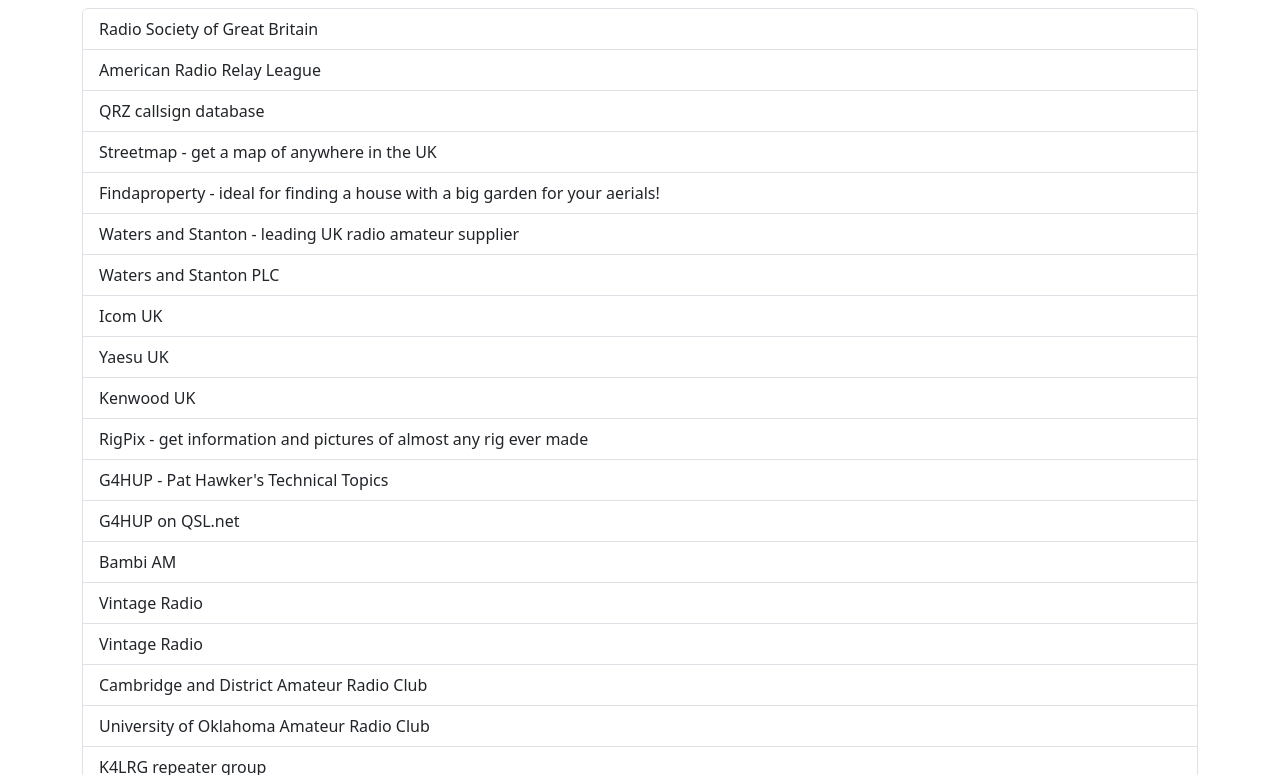
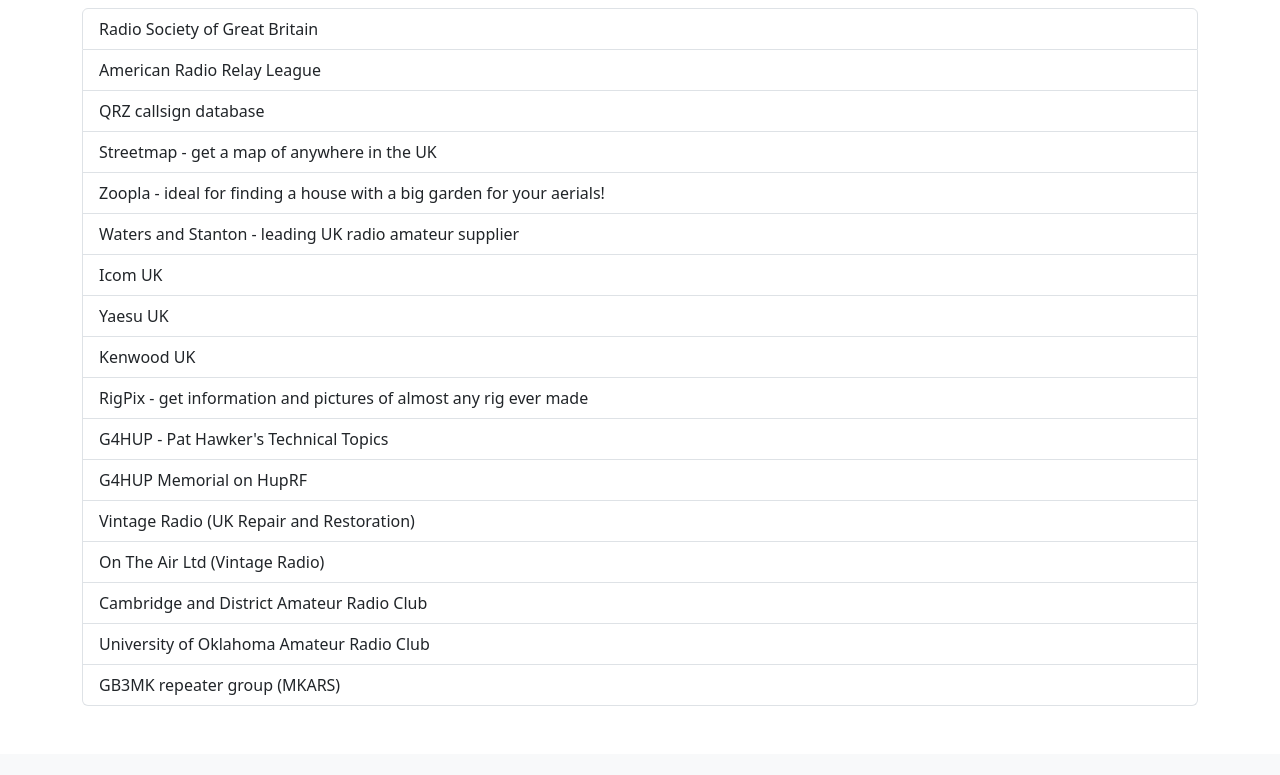
Before and after one commit to g0our/g0our-website, a plain HTML site: page hamlinks.html in a window 1280 px wide. Shown: the part 177-952 px from the top of the page. Drawn offline with nearby package versions, Linux system fonts and the light colour scheme.

Commit message:
fix: Clarify vintage radio link descriptions

```diff
--- a/hamlinks.html
+++ b/hamlinks.html
@@ -31,26 +31,23 @@
         <h1>Amateur Radio Links</h1>
         <hr>
         <div class="list-group">
-            <a href="http://www.rsgb.org.uk/" class="list-group-item list-group-item-action" target="_blank" rel="noopener noreferrer">Radio Society of Great Britain</a>
+            <a href="https://rsgb.org/" class="list-group-item list-group-item-action" target="_blank" rel="noopener noreferrer">Radio Society of Great Britain</a>
             <a href="http://www.arrl.org/" class="list-group-item list-group-item-action" target="_blank" rel="noopener noreferrer">American Radio Relay League</a>
             <a href="http://www.qrz.com/" class="list-group-item list-group-item-action" target="_blank" rel="noopener noreferrer">QRZ callsign database</a>
             <a href="http://www.streetmap.co.uk/" class="list-group-item list-group-item-action" target="_blank" rel="noopener noreferrer">Streetmap - get a map of anywhere in the UK</a>
-            <a href="http://www.findaproperty.com" class="list-group-item list-group-item-action" target="_blank" rel="noopener noreferrer">Findaproperty - ideal for finding a house with a big garden for your aerials!</a>
-            <a href="http://www.watersandstanton.co.uk/" class="list-group-item list-group-item-action" target="_blank" rel="noopener noreferrer">Waters and Stanton - leading UK radio amateur supplier</a>
-            <a href="http://www.wsplc.com/" class="list-group-item list-group-item-action" target="_blank" rel="noopener noreferrer">Waters and Stanton PLC</a>
+            <a href="https://www.zoopla.co.uk/" class="list-group-item list-group-item-action" target="_blank" rel="noopener noreferrer">Zoopla - ideal for finding a house with a big garden for your aerials!</a>
+            <a href="https://www.hamradiostore.co.uk/" class="list-group-item list-group-item-action" target="_blank" rel="noopener noreferrer">Waters and Stanton - leading UK radio amateur supplier</a>
             <a href="http://www.icomuk.co.uk/" class="list-group-item list-group-item-action" target="_blank" rel="noopener noreferrer">Icom UK</a>
             <a href="http://www.yaesu.co.uk/" class="list-group-item list-group-item-action" target="_blank" rel="noopener noreferrer">Yaesu UK</a>
             <a href="http://www.kenwood-electronics.co.uk/" class="list-group-item list-group-item-action" target="_blank" rel="noopener noreferrer">Kenwood UK</a>
             <a href="http://www.rigpix.com/" class="list-group-item list-group-item-action" target="_blank" rel="noopener noreferrer">RigPix - get information and pictures of almost any rig ever made</a>
             <a href="http://www.g4hup.com/" class="list-group-item list-group-item-action" target="_blank" rel="noopener noreferrer">G4HUP - Pat Hawker's Technical Topics</a>
-            <a href="http://www.qsl.net/g4hup/" class="list-group-item list-group-item-action" target="_blank" rel="noopener noreferrer">G4HUP on QSL.net</a>
-            <a href="http://www.bambi-am.co.uk/" class="list-group-item list-group-item-action" target="_blank" rel="noopener noreferrer">Bambi AM</a>
-            <a href="http://www.vintage-radio.com/" class="list-group-item list-group-item-action" target="_blank" rel="noopener noreferrer">Vintage Radio</a>
-            <a href="http://www.vintageradio.co.uk/" class="list-group-item list-group-item-action" target="_blank" rel="noopener noreferrer">Vintage Radio</a>
-            <a href="http://www.radiosoc.org.uk/" class="list-group-item list-group-item-action" target="_blank" rel="noopener noreferrer">Cambridge and District Amateur Radio Club</a>
-            <a href="http://www.ou.edu/oupd/arc.htm" class="list-group-item list-group-item-action" target="_blank" rel="noopener noreferrer">University of Oklahoma Amateur Radio Club</a>
-            <a href="http://www.qsl.net/k4lrg/" class="list-group-item list-group-item-action" target="_blank" rel="noopener noreferrer">K4LRG repeater group</a>
-            <a href="http://www.gb3mk.co.uk/" class="list-group-item list-group-item-action" target="_blank" rel="noopener noreferrer">GB3MK repeater group</a>
+            <a href="https://www.huprf.com/" class="list-group-item list-group-item-action" target="_blank" rel="noopener noreferrer">G4HUP Memorial on HupRF</a>
+            <a href="http://www.vintage-radio.com/" class="list-group-item list-group-item-action" target="_blank" rel="noopener noreferrer">Vintage Radio (UK Repair and Restoration)</a>
+            <a href="http://www.vintageradio.co.uk/" class="list-group-item list-group-item-action" target="_blank" rel="noopener noreferrer">On The Air Ltd (Vintage Radio)</a>
+            <a href="https://cdarc.org.uk/" class="list-group-item list-group-item-action" target="_blank" rel="noopener noreferrer">Cambridge and District Amateur Radio Club</a>
+            <a href="https://www.w5tc.org/" class="list-group-item list-group-item-action" target="_blank" rel="noopener noreferrer">University of Oklahoma Amateur Radio Club</a>
+            <a href="https://mkars.org.uk/" class="list-group-item list-group-item-action" target="_blank" rel="noopener noreferrer">GB3MK repeater group (MKARS)</a>
         </div>
     </div>
     <footer class="footer mt-auto py-3 bg-light">
```
